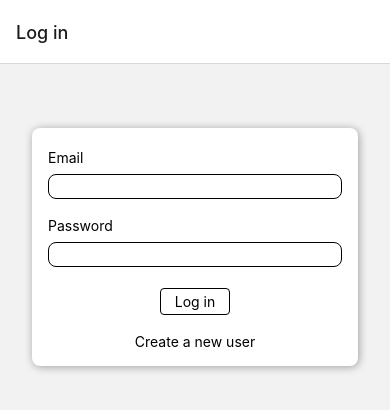
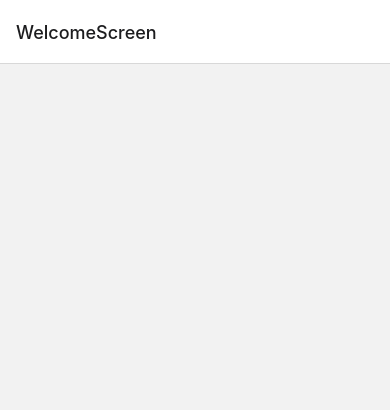
Before and after one commit to Mustafazirhli98/AuthenticationByReactNative, a React Native app: screen / in a window 390 px wide. Shown: the top 410 px of the page. Built offline with nearby package versions, Linux system fonts and the light colour scheme.

Commit message:
http fix

```diff
--- a/components/auth/AuthContent.jsx
+++ b/components/auth/AuthContent.jsx
@@ -1,11 +1,18 @@
-import { StyleSheet, Text, View } from "react-native"
+import { Alert, StyleSheet, Text, View } from "react-native"
 import AuthForm from "./AuthForm"
 import FlatButton from "../ui/FlatButton"
 import { useNavigation } from "@react-navigation/native"
+import { useContext, useState } from "react"
+import { AuthContext } from "../../store/AuthContext"
+import { createUser } from "../../service/http"
 
 const AuthContent = ({ isLogin }) => {
-
     const navigation = useNavigation()
+    const [isCredentialsValid, setIsCredentialsValid] = useState({
+        emailValid: false,
+        passwordValid: false,
+        confirmPasswordValid: false
+    })
 
     const switchAuthContent = () => {
         if (isLogin) {
@@ -13,9 +20,31 @@ const AuthContent = ({ isLogin }) => {
         } else navigation.replace("LoginScreen")
     }
 
+    const onSubmit = async (credentials) => {
+        let { email, password, confirmPassword } = credentials;
+
+        email = email.trim()
+        password = password.trim()
+
+        const isEmailValid = email.includes("@");
+        const isPasswordValid = password.length > 6 && password.length < 15
+        const isconfirmPasswordValid = (password == confirmPassword)
+
+        if (!isEmailValid || !isPasswordValid || !isconfirmPasswordValid) {
+            Alert.alert("Uyarı!", "Kimlik bilgilerinizi istenilen biçimde girin.")
+            setIsCredentialsValid({
+                emailValid: isEmailValid,
+                passwordValid: isPasswordValid,
+                confirmPassword: isconfirmPasswordValid
+            })
+            return;
+        }
+        createUser(email, password)
+    }
+
     return (
         <View style={styles.container}>
-            <AuthForm isLogin={isLogin} />
+            <AuthForm isLogin={isLogin} onSubmit={onSubmit} />
             <FlatButton
                 onPress={switchAuthContent}
                 style={styles.flatButton}>
--- a/components/auth/AuthForm.jsx
+++ b/components/auth/AuthForm.jsx
@@ -3,7 +3,7 @@ import Input from "./Input"
 import Button from "../ui/Button"
 import { useState } from "react"
 
-const AuthForm = ({ isLogin, keyboardType }) => {
+const AuthForm = ({ isLogin, keyboardType, onSubmit }) => {
 
     const [email, setEmail] = useState("")
     const [password, setPassword] = useState("")
@@ -19,7 +19,13 @@ const AuthForm = ({ isLogin, keyboardType }) => {
             setConfirmPassword(enteredText)
         }
     }
-
+    const submitHandler = () => {
+        onSubmit({
+            email,
+            password,
+            confirmPassword
+        })
+    }
     return (
         <View style={styles.container}>
             <View>
@@ -41,7 +47,11 @@ const AuthForm = ({ isLogin, keyboardType }) => {
                 )}
             </View>
             <View style={styles.buttonArea}>
-                <Button style={styles.button}>{isLogin ? "Log in" : "Sign up"}</Button>
+                <Button
+                    onPress={submitHandler}
+                    style={styles.button}>
+                    {isLogin ? "Log in" : "Sign up"}
+                </Button>
             </View>
         </View>
     )
--- a/components/ui/Button.jsx
+++ b/components/ui/Button.jsx
@@ -1,8 +1,8 @@
 import { Pressable, Text, View } from "react-native"
 
-const Button = ({ children, style }) => {
+const Button = ({ children, style, onPress }) => {
     return (
-        <Pressable>
+        <Pressable onPress={onPress}>
             <View>
                 <Text style={style}>{children}</Text>
             </View>
--- a/navigations/Stack.jsx
+++ b/navigations/Stack.jsx
@@ -2,10 +2,13 @@ import { createNativeStackNavigator } from "@react-navigation/native-stack"
 import SignupScreen from "../screens/SignupScreen"
 import WelcomeScreen from "../screens/WelcomeScreen"
 import LoginScreen from "../screens/LoginScreen"
-import { NavigationContainer } from "@react-navigation/native"
+import { useContext } from "react"
+import { AuthContext } from "../store/AuthContext"
 
 const Stack = () => {
     const Stack = createNativeStackNavigator()
+    const context = useContext(AuthContext)
+
 
     const AuthStack = () => {
         return (
@@ -30,11 +33,16 @@ const Stack = () => {
 
     const AuthenticatedStack = () => {
         return (
-            <Stack.Navigator name="WelcomeScreen" component={<WelcomeScreen />} />
+            <Stack.Navigator >
+                <Stack.Screen name="WelcomeScreen" component={WelcomeScreen} />
+            </Stack.Navigator>
         )
     }
     return (
-        <AuthStack />
+        context.isAuthenticated ?
+            <AuthStack /> :
+            <AuthenticatedStack />
+
     )
 }
 
--- a/package.json
+++ b/package.json
@@ -11,6 +11,7 @@
   "dependencies": {
     "@react-navigation/native": "^6.1.17",
     "@react-navigation/native-stack": "^6.9.26",
+    "axios": "^1.6.8",
     "expo": "~50.0.14",
     "expo-status-bar": "~1.11.1",
     "react": "18.2.0",
--- /dev/null
+++ b/service/http.js
@@ -0,0 +1,20 @@
+import axios from "axios"
+
+const API_KEY = "AIzaSyAf0M-kvwlAtXPHUuCFpZRLPHQbjxUwVaw"
+
+export const createUser = async (email, password) => {
+    let response;
+    try {
+        response = await axios.post("https://identitytoolkit.googleapis.com/v1/accounts:signUp?key=" + API_KEY,
+            {
+                email: email,
+                password: password,
+                returnSecureToken: true
+            })
+        if (response) context.onAuthenticate(response.data.idToken)
+    } catch (err) {
+        console.log("Kullanıcı zaten kayıtlı.")
+        //Error mesage yazdırılacak.
+    }
+    return response
+}
```
Also changed, not shown: App.js (+8 -5 lines), constants/ErrorMesages.js (added), 1 other file (tests, documents, lock files or other folders).
